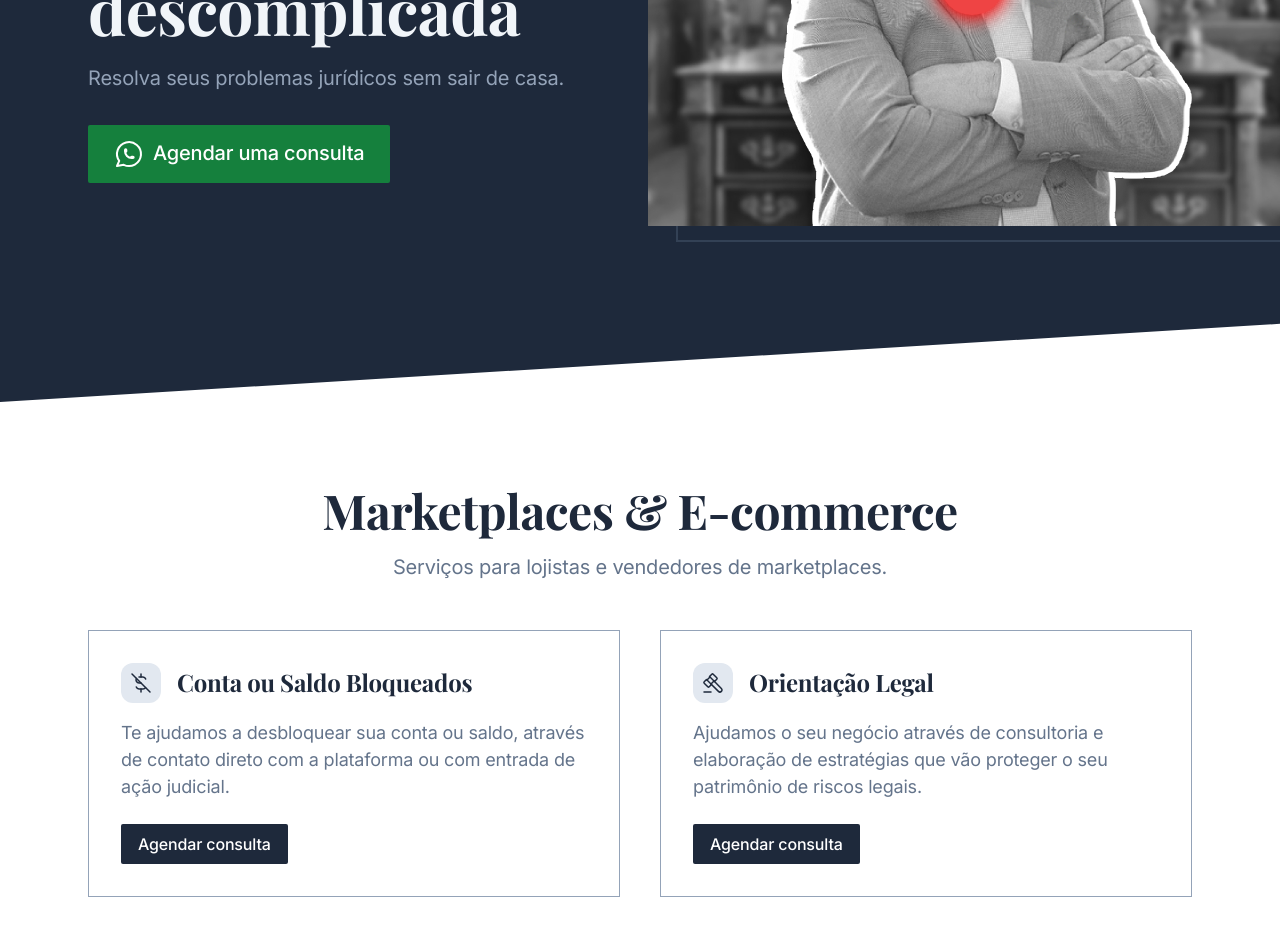
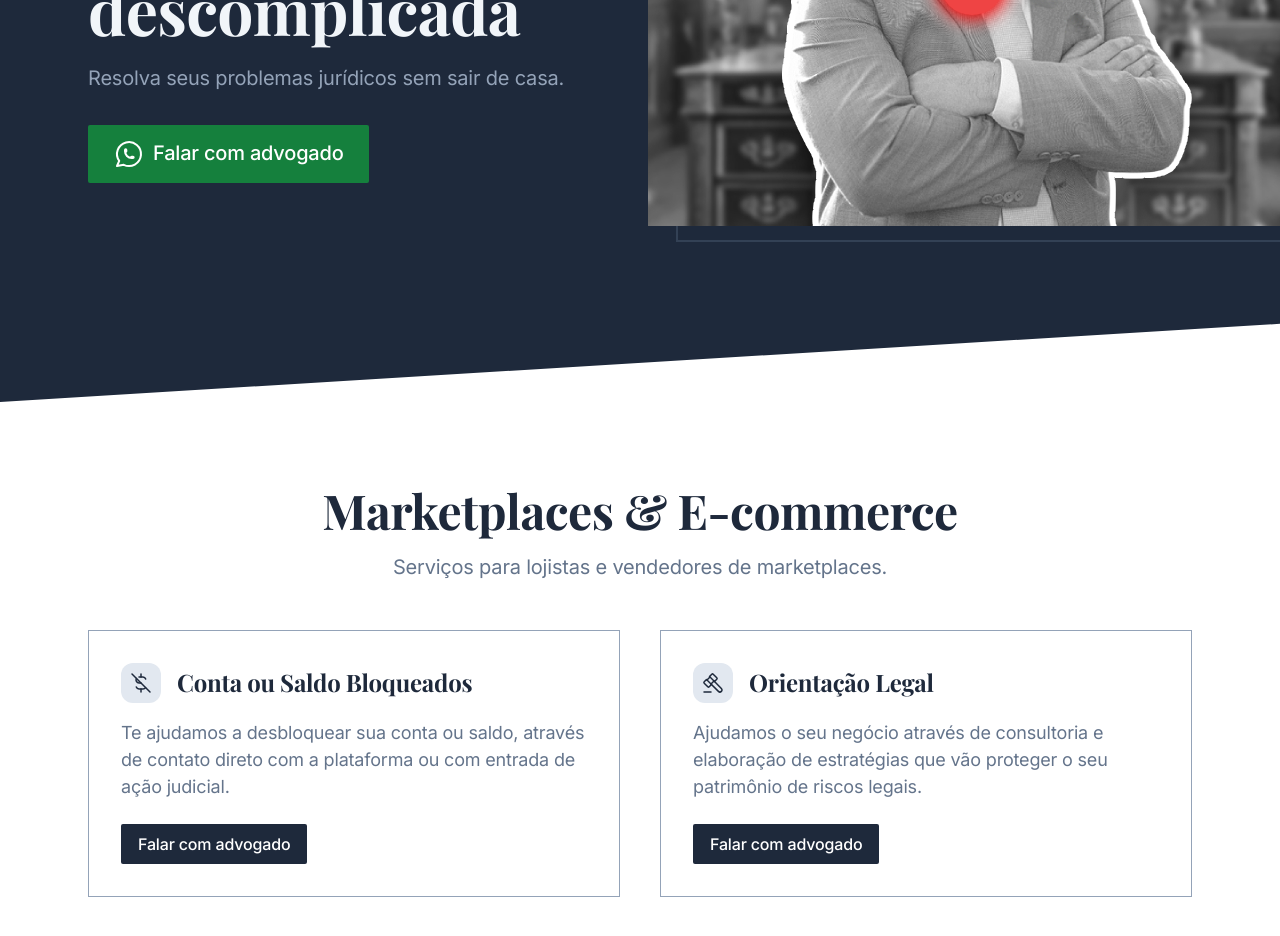
Before and after one commit to waltergalvao/advocaciagalvao.com.br, a Next.js app: page / in a window 1280 px wide. Shown: the part 420-1356 px from the top of the page. Built offline with nearby package versions, Linux system fonts and the light colour scheme; a web font is replaced by a local one.

Commit message:
chore: update cta copy

```diff
--- a/components/cta.tsx
+++ b/components/cta.tsx
@@ -35,7 +35,7 @@ export default function Cta() {
                   data-umami-event-type="cta"
                 >
                   <IconBrandWhatsapp size={32} stroke={1.5} />
-                  Agendar uma consulta
+                  Falar com advogado
                 </a>
               </div>
             </div>
--- a/components/hero-home.tsx
+++ b/components/hero-home.tsx
@@ -42,7 +42,7 @@ export default function HeroHome() {
                     href="https://wa.me/5514997785999?text=Ol%C3%A1%2C%0A%0Agostaria%20de%20agendar%20uma%20consulta.%0A%0AMeu%20caso%20%C3%A9%20sobre"
                   >
                     <IconBrandWhatsapp size={32} stroke={1.5} />
-                    Agendar uma consulta
+                    Falar com advogado
                   </a>
                 </div>
               </div>
--- a/components/marketplaces.tsx
+++ b/components/marketplaces.tsx
@@ -15,7 +15,7 @@ const CtaButton = () => {
       data-umami-event="agendar_consulta"
       data-umami-event-type="marketplaces"
     >
-      Agendar consulta
+      Falar com advogado
     </a>
   );
 };
```
